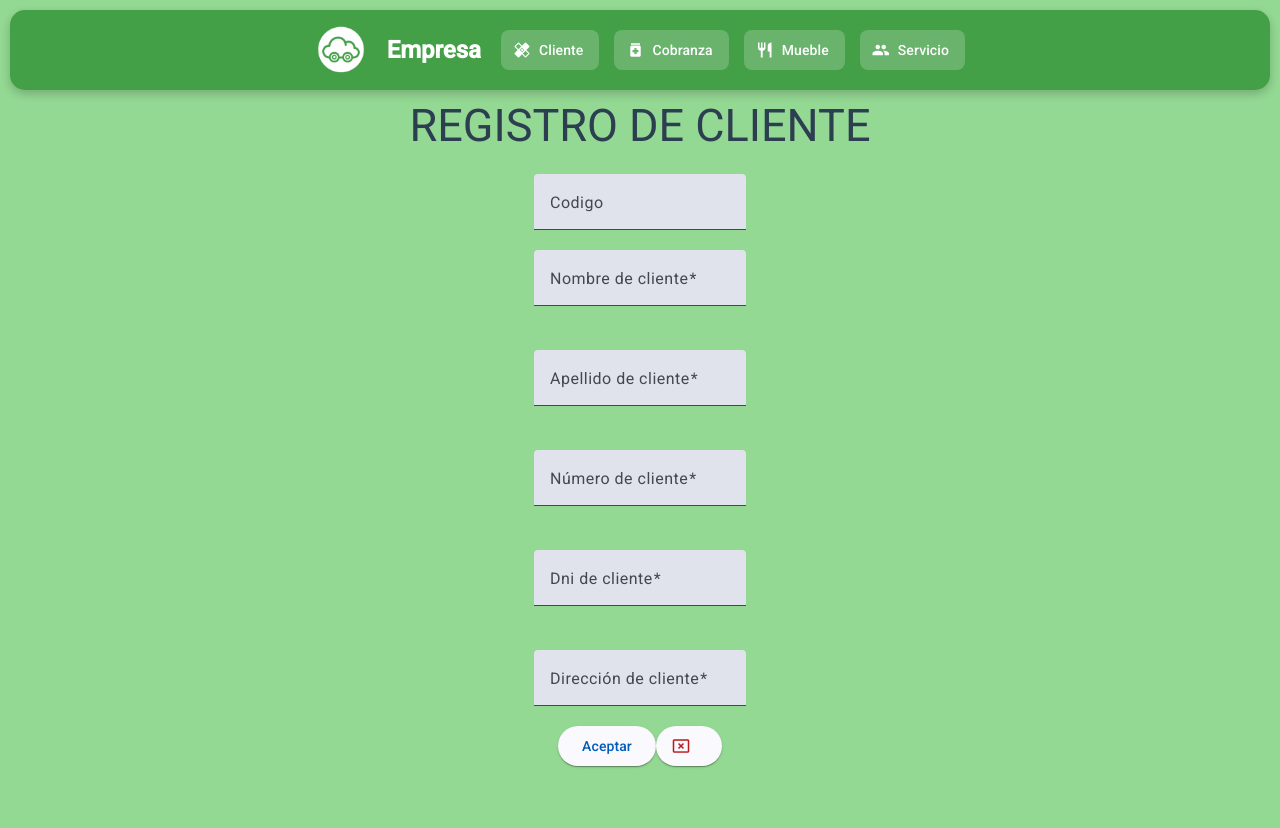
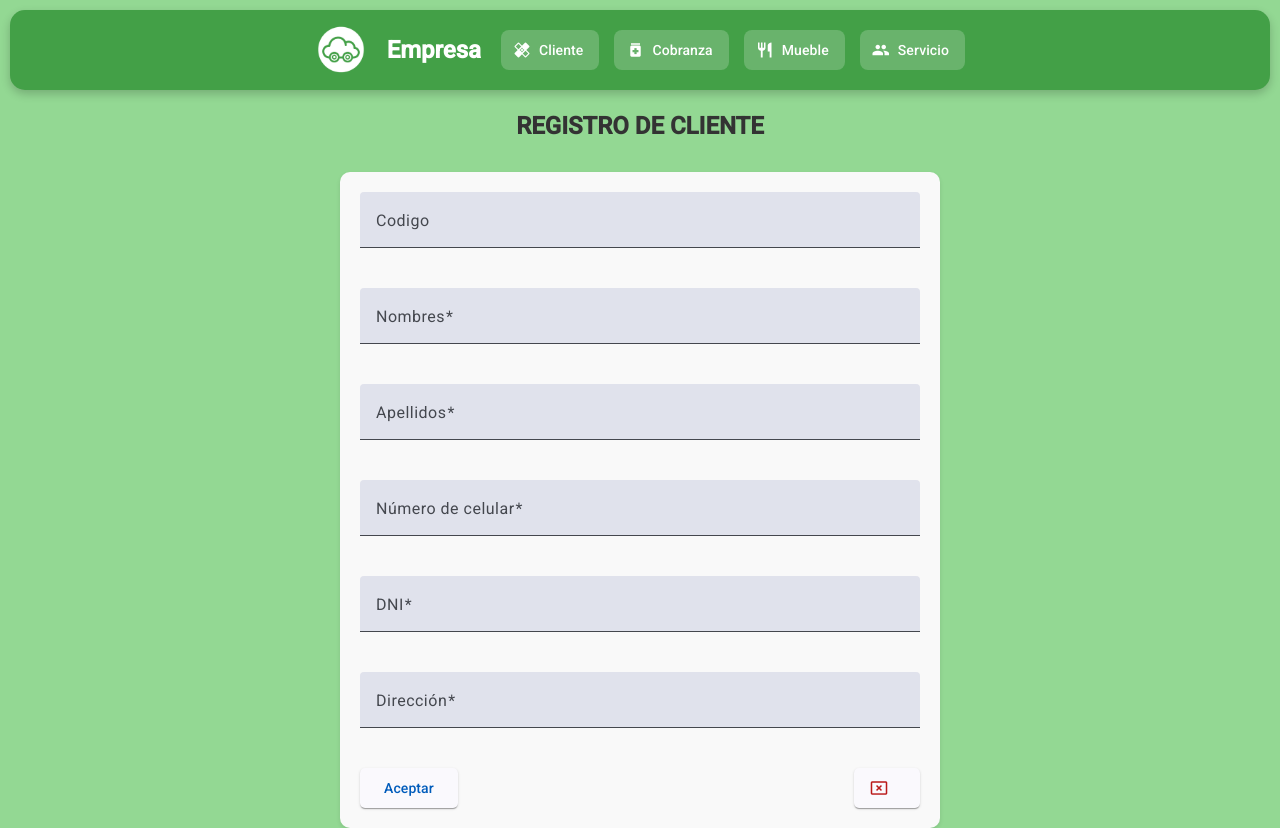
Before and after one commit to HidalgoFabrizio7/frontlavadocarwash, an Angular app: page /cliente/edicionescliente/1 in a window 1280 px wide. Built offline with nearby package versions, Linux system fonts and the light colour scheme; no server answers.

Commit message:
cliente y servicio

```diff
--- a/src/app/components/cliente/registrarcliente/registrarcliente.component.css
+++ b/src/app/components/cliente/registrarcliente/registrarcliente.component.css
@@ -0,0 +1,61 @@
+.title-container {
+    text-align: center;
+    margin-bottom: 20px;
+}
+
+.title {
+    font-size: 24px;
+    font-weight: bold;
+    color: #333;
+}
+
+.form-container {
+    padding: 20px;
+    background-color: #f9f9f9;
+    border-radius: 10px;
+    box-shadow: 0 2px 4px rgba(0, 0, 0, 0.1);
+    margin: 20px auto;
+    max-width: 600px;
+}
+
+.form-group {
+    margin-bottom: 20px;
+}
+
+.example-full-width {
+    width: 100%;
+}
+
+.button-group {
+    display: flex;
+    justify-content: space-between;
+}
+
+button {
+    border-radius: 5px;
+}
+
+/* Responsive Design */
+@media (max-width: 768px) {
+    .form-container {
+        padding: 10px;
+        margin: 10px;
+    }
+
+    .title {
+        font-size: 20px;
+    }
+
+    .form-group {
+        margin-bottom: 15px;
+    }
+
+    .button-group {
+        flex-direction: column;
+        align-items: stretch;
+    }
+
+    .button-group button {
+        margin-bottom: 10px;
+    }
+}
--- a/src/app/components/cliente/registrarcliente/registrarcliente.component.html
+++ b/src/app/components/cliente/registrarcliente/registrarcliente.component.html
@@ -1,59 +1,64 @@
 <div class="title-container">
     <h2 class="title">Registro de cliente</h2>
 </div>
-  <div class="title-container">
+<div class="form-container">
     <form [formGroup]="form" (submit)="aceptar()" class="example-form">
-      <mat-form-field class="example-full-width"  *ngIf="edicion" >
+        <div class="form-group" *ngIf="edicion">
+            <mat-form-field class="example-full-width">
                 <mat-label>Codigo</mat-label>
-        <input matInput placeholder="codigo" formControlName="codigo" />
+                <input matInput placeholder="Ingrese código" formControlName="codigo" />
             </mat-form-field>
-      <br/>
+        </div>
+        <div class="form-group">
             <mat-form-field class="example-full-width">
-        <mat-label>Nombre de cliente</mat-label>
-        <input matInput placeholder="Extensión ha" formControlName="nombre" />
-        <mat-error *ngIf="form.get('nombre')?.hasError('required')"
-          >El nombre del cliente es obligatorio</mat-error
-        >
+                <mat-label>Nombres</mat-label>
+                <input matInput placeholder="Ingrese nombres" formControlName="nombre" />
+                <mat-error *ngIf="form.get('nombre')?.hasError('required')">
+                    El nombre del cliente es obligatorio
+                </mat-error>
             </mat-form-field>
-      <br/>
-      <br/>
+        </div>
+        <div class="form-group">
             <mat-form-field class="example-full-width">
-        <mat-label>Apellido de cliente</mat-label>
-        <input matInput placeholder="Extensión ha" formControlName="apellido" />
-        <mat-error *ngIf="form.get('apellido')?.hasError('required')"
-          >El nombre del cliente es obligatorio</mat-error
-        >
+                <mat-label>Apellidos</mat-label>
+                <input matInput placeholder="Ingrese apellidos" formControlName="apellido" />
+                <mat-error *ngIf="form.get('apellido')?.hasError('required')">
+                    El apellido del cliente es obligatorio
+                </mat-error>
             </mat-form-field>
-      <br/>
-      <br/>
+        </div>
+        <div class="form-group">
             <mat-form-field class="example-full-width">
-        <mat-label>Número de cliente</mat-label>
-        <input matInput placeholder="Extensión ha" formControlName="numero" />
-        <mat-error *ngIf="form.get('numero')?.hasError('required')"
-          >El nombre del cliente es obligatorio</mat-error
-        >
+                <mat-label>Número de celular</mat-label>
+                <input matInput placeholder="Ingrese número de celular" formControlName="numero" />
+                <mat-error *ngIf="form.get('numero')?.hasError('required')">
+                    El número de celular del cliente es obligatorio
+                </mat-error>
             </mat-form-field>
-      <br/>
-      <br/>
+        </div>
+        <div class="form-group">
             <mat-form-field class="example-full-width">
-        <mat-label>Dni de cliente</mat-label>
-        <input matInput placeholder="Extensión ha" formControlName="dni" />
-        <mat-error *ngIf="form.get('dni')?.hasError('required')"
-          >El nombre del cliente es obligatorio</mat-error
-        >
+                <mat-label>DNI</mat-label>
+                <input matInput placeholder="Ingrese DNI" formControlName="dni" />
+                <mat-error *ngIf="form.get('dni')?.hasError('required')">
+                    El DNI del cliente es obligatorio
+                </mat-error>
             </mat-form-field>
-      <br/>
-      <br/>
+        </div>
+        <div class="form-group">
             <mat-form-field class="example-full-width">
-        <mat-label>Dirección de cliente</mat-label>
-        <input matInput placeholder="Extensión ha" formControlName="direccion" />
-        <mat-error *ngIf="form.get('direccion')?.hasError('required')"
-          >La dirección del cliente es obligatorio</mat-error
-        >
+                <mat-label>Dirección</mat-label>
+                <input matInput placeholder="Ingrese dirección" formControlName="direccion" />
+                <mat-error *ngIf="form.get('direccion')?.hasError('required')">
+                    La dirección del cliente es obligatoria
+                </mat-error>
             </mat-form-field>
-      <br/>
+        </div>
+        <div class="button-group">
             <button mat-raised-button color="primary">Aceptar</button>
-      <button mat-raised-button color="warn" routerLink="/cliente"><mat-icon> cancel_presentation</mat-icon>
+            <button mat-raised-button color="warn" routerLink="/cliente">
+                <mat-icon>cancel_presentation</mat-icon>
             </button>
+        </div>
     </form>
 </div>
--- a/src/app/components/servicio/listarservicio/listarservicio.component.css
+++ b/src/app/components/servicio/listarservicio/listarservicio.component.css
@@ -0,0 +1,81 @@
+.container {
+    padding: 20px;
+    background-color: #f9f9f9;
+    border-radius: 10px;
+    box-shadow: 0 2px 4px rgba(0, 0, 0, 0.1);
+    margin: 20px auto;
+    max-width: 1200px;
+}
+
+.title-container {
+    text-align: center;
+    margin-bottom: 20px;
+}
+
+.title {
+    font-size: 24px;
+    font-weight: bold;
+    color: #333;
+}
+
+table {
+    width: 100%;
+    border-collapse: collapse;
+    border-radius: 10px;
+    overflow: hidden;
+}
+
+th, td {
+    padding: 12px 15px;
+    text-align: left;
+}
+
+th {
+    background-color: #4CAF50;
+    color: black;
+    font-weight: bold;
+}
+
+td {
+    background-color: #f2f2f2;
+    color: #333;
+}
+
+tr:nth-child(even) td {
+    background-color: #e9e9e9;
+}
+
+tr:hover td {
+    background-color: #d1e7dd;
+}
+
+button {
+    border-radius: 5px;
+}
+
+.mat-paginator {
+    margin-top: 20px;
+    border-radius: 10px;
+    background-color: #f9f9f9;
+    box-shadow: 0 2px 4px rgba(0, 0, 0, 0.1);
+}
+
+/* Responsive Design */
+@media (max-width: 768px) {
+    .container {
+        padding: 10px;
+        margin: 10px;
+    }
+
+    .title {
+        font-size: 20px;
+    }
+
+    th, td {
+        padding: 8px 10px;
+    }
+
+    .mat-paginator {
+        margin-top: 10px;
+    }
+}
--- a/src/app/components/servicio/registrarservicio/registrarservicio.component.css
+++ b/src/app/components/servicio/registrarservicio/registrarservicio.component.css
@@ -0,0 +1,61 @@
+.title-container {
+    text-align: center;
+    margin-bottom: 20px;
+}
+
+.title {
+    font-size: 24px;
+    font-weight: bold;
+    color: #333;
+}
+
+.form-container {
+    padding: 20px;
+    background-color: #f9f9f9;
+    border-radius: 10px;
+    box-shadow: 0 2px 4px rgba(0, 0, 0, 0.1);
+    margin: 20px auto;
+    max-width: 600px;
+}
+
+.form-group {
+    margin-bottom: 20px;
+}
+
+.example-full-width {
+    width: 100%;
+}
+
+.button-group {
+    display: flex;
+    justify-content: space-between;
+}
+
+button {
+    border-radius: 5px;
+}
+
+/* Responsive Design */
+@media (max-width: 768px) {
+    .form-container {
+        padding: 10px;
+        margin: 10px;
+    }
+
+    .title {
+        font-size: 20px;
+    }
+
+    .form-group {
+        margin-bottom: 15px;
+    }
+
+    .button-group {
+        flex-direction: column;
+        align-items: stretch;
+    }
+
+    .button-group button {
+        margin-bottom: 10px;
+    }
+}
--- a/src/app/components/servicio/registrarservicio/registrarservicio.component.html
+++ b/src/app/components/servicio/registrarservicio/registrarservicio.component.html
@@ -1,23 +1,39 @@
 <div class="title-container">
     <h2 class="title">Registro de servicio</h2>
 </div>
-<div class="title-container">
+<div class="form-container">
     <form [formGroup]="form" (submit)="aceptar()" class="example-form">
-        <mat-form-field class="example-full-width" *ngIf="edicion">
+        <div class="form-group" *ngIf="edicion">
+            <mat-form-field class="example-full-width">
                 <mat-label>Codigo</mat-label>
-            <input matInput placeholder="codigo" formControlName="codigo" />
+                <input matInput placeholder="Ingrese código" formControlName="codigo" />
             </mat-form-field>
-        <br />
+        </div>
+        <div class="form-group">
           <mat-form-field class="example-full-width">
             <mat-label>Cliente</mat-label>
-            <mat-select formControlName="cliente">
-                <mat-option *ngFor="let c of listaClientes" [value]="c.idClientes">
+            <input
+              type="text"
+              placeholder="Seleccione un cliente"
+              aria-label="Cliente"
+              matInput
+              formControlName="cliente"
+              [matAutocomplete]="auto"
+            />
+            <mat-autocomplete autoActiveFirstOption #auto="matAutocomplete">
+                <mat-option *ngFor="let c of clientesFiltrados" [value]="c.nombreCliente" (onSelectionChange)="clienteSeleccionado(c.idClientes)">
                 {{ c.nombreCliente }}
                 </mat-option>
-            </mat-select>
-            <mat-error *ngIf="form.get('cliente')?.hasError('required')">El registro del cliente es obligatorio.</mat-error>
+            </mat-autocomplete>
+            <mat-error *ngIf="form.get('cliente')?.hasError('required')">
+              El registro del cliente es obligatorio.
+            </mat-error>
           </mat-form-field>
-        <br />
+          <button mat-raised-button color="primary" (click)="redirigirRegistroCliente()">
+            Registrar nuevo cliente
+          </button>
+        </div>
+        <div class="form-group">
             <mat-form-field class="example-full-width">
                 <mat-label>Tipo de servicio</mat-label>
                 <mat-select formControlName="tiposervicio">
@@ -27,7 +43,8 @@
                 </mat-select>
                 <mat-error *ngIf="form.get('tiposervicio')?.hasError('required')">El tipo de servicio es obligatorio.</mat-error>
             </mat-form-field>
-        <br />
+        </div>
+        <div class="form-group">
             <mat-form-field appearance="fill" class="example-full-width">
                 <mat-label>Fecha de programación de envio</mat-label>
                 <input
@@ -42,7 +59,8 @@
                 <mat-datepicker #pickerEnvio></mat-datepicker>
                 <mat-error *ngIf="form.get('fechaenvio')?.hasError('required')">La fecha es obligatoria.</mat-error>
             </mat-form-field>
-        <br />
+        </div>
+        <div class="form-group">
             <mat-form-field appearance="fill" class="example-full-width">
                 <mat-label>Fecha de recojo de envio</mat-label>
                 <input
@@ -57,23 +75,30 @@
                 <mat-datepicker #pickerRecojo></mat-datepicker>
                 <mat-error *ngIf="form.get('fecharecojo')?.hasError('required')">La fecha es obligatoria.</mat-error>
             </mat-form-field>
-        <br />
+        </div>
+        <div class="form-group">
             <mat-form-field class="example-full-width">
                 <mat-label>Foto no obligatoria</mat-label>
                 <input matInput placeholder="Ingrese URL" formControlName="fotoNoObligatoriaServicio" />
             </mat-form-field>
-        <br />
+        </div>
+        <div class="form-group">
             <mat-form-field class="example-full-width">
                 <mat-label>Foto antes del servicio</mat-label>
                 <input matInput placeholder="Ingrese URL" formControlName="fotoAntesServicio" />
             </mat-form-field>
-        <br />
+        </div>
+        <div class="form-group">
             <mat-form-field class="example-full-width">
                 <mat-label>Foto después del servicio</mat-label>
                 <input matInput placeholder="Ingrese URL" formControlName="fotoDespuesServicio" />
             </mat-form-field>
-        <br />
+        </div>
+        <div class="button-group">
             <button mat-raised-button color="primary">Aceptar</button>
-        <button mat-raised-button color="warn" routerLink="/servicio"><mat-icon>cancel_presentation</mat-icon></button>
+            <button mat-raised-button color="warn" routerLink="/servicio">
+                <mat-icon>cancel_presentation</mat-icon>
+            </button>
+        </div>
     </form>
 </div>
```
Also changed, not shown: src/app/components/cliente/listarcliente/listarcliente.component.css (+81 -0 lines), src/app/components/cliente/listarcliente/listarcliente.component.html (+20 -33 lines), src/app/components/servicio/listarservicio/listarservicio.component.html (+45 -53 lines), src/app/components/servicio/registrarservicio/registrarservicio.component.ts (+29 -4 lines). Lines whose indentation alone changed are shown as unchanged.
